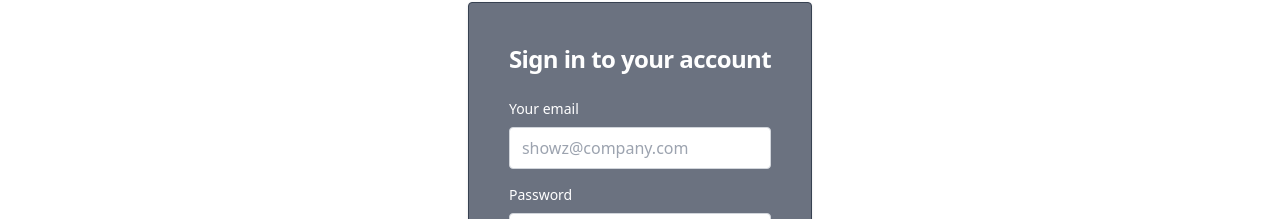
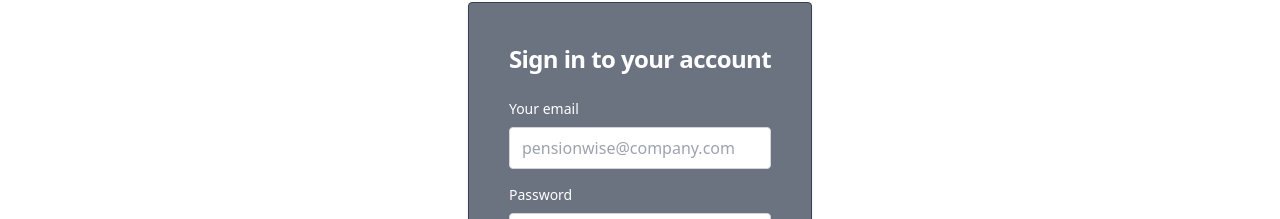
Before and after one commit to codex-rakibul/PensionWise, a Next.js app: page /signin in a window 1280 px wide. Shown: the part 251-470 px from the top of the page. Built offline with nearby package versions, Linux system fonts and the light colour scheme; a web font is replaced by a local one.

Commit message:
procces step

```diff
--- a/pages/signin.js
+++ b/pages/signin.js
@@ -31,7 +31,7 @@
                             name="email"
                             id="email"
                             className="w-full bg-white  rounded border border-gray-300 focus:border-indigo-500 focus:bg-transparent focus:ring-1 focus:ring-indigo-200 text-base outline-none text-gray-300 py-1 px-3 leading-8 transition-colors duration-200 ease-in-out"
-                            placeholder="showz@company.com"
+                            placeholder="pensionwise@company.com"
                             required=""
                             />
                         </div>
--- a/pages/signup.js
+++ b/pages/signup.js
@@ -64,7 +64,7 @@
                       name="email"
                       id="email"
                       className="w-full bg-white  rounded border border-gray-300 focus:border-indigo-500 focus:bg-transparent focus:ring-1 focus:ring-indigo-200 text-base outline-none text-gray-300 py-1 px-3 leading-8 transition-colors duration-200 ease-in-out"
-                      placeholder="showz@company.com"
+                      placeholder="pensionwise@company.com"
                       required=""
                     />
                   </div>
```
